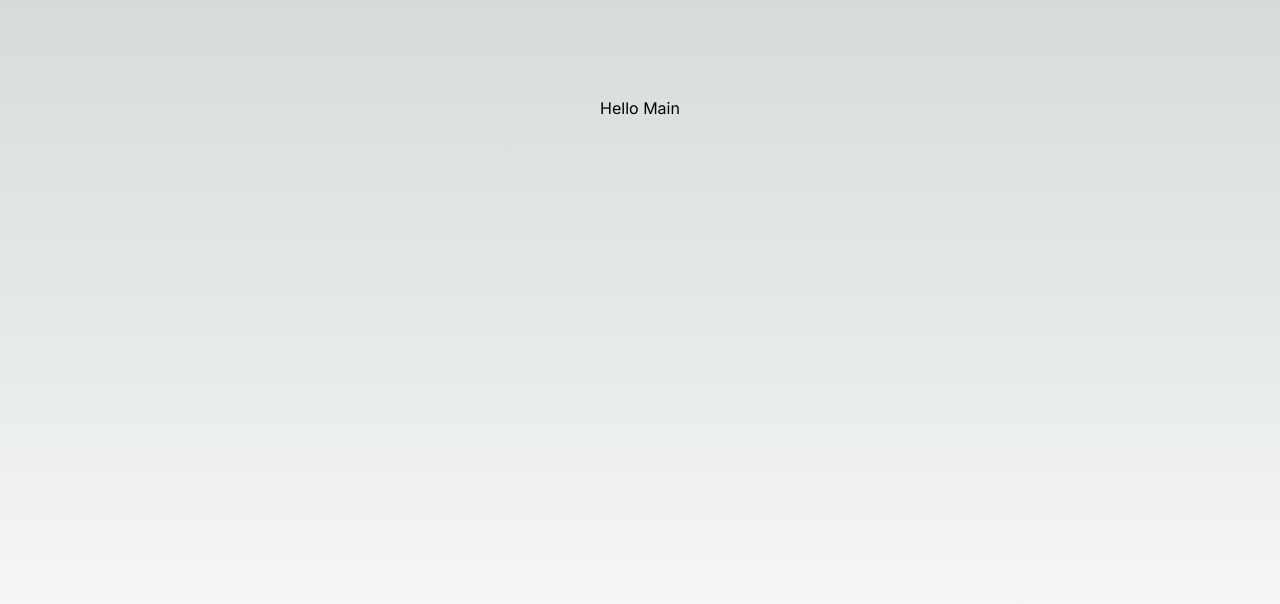
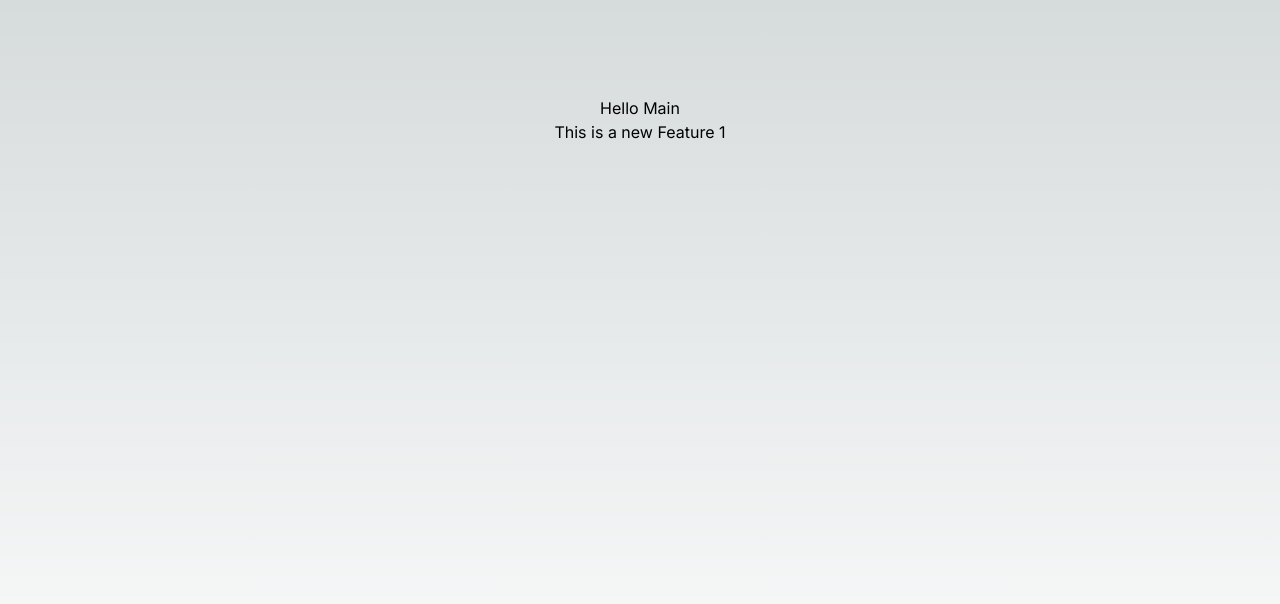
Before and after one commit to embashgit/branching-strategy, a Next.js app: page / in a window 1280 px wide. Shown: the top 604 px of the page. Built offline with nearby package versions, Linux system fonts and the light colour scheme.

Commit message:
add feature 1

```diff
--- a/src/app/page.tsx
+++ b/src/app/page.tsx
@@ -2,8 +2,9 @@ import Image from 'next/image'
 
 export default function Home() {
   return (
-    <main className="flex min-h-screen flex-col items-center justify-between p-24">
+    <main className="flex min-h-screen flex-col items-center  p-24">
      Hello Main
+     <h3>This is a new Feature 1</h3>
     </main>
   )
 }
```
